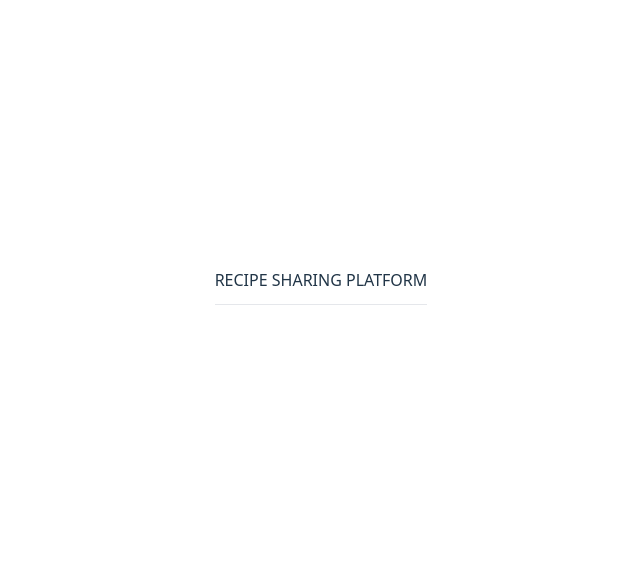
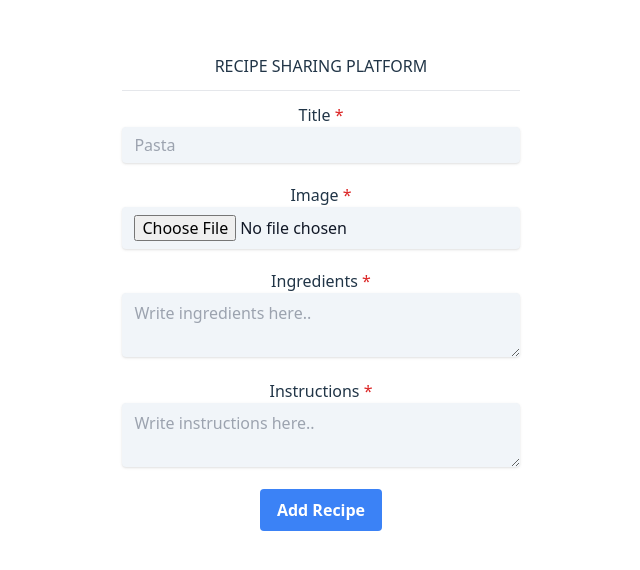
Before and after one commit to SNgubelanga/alx-fe-reactjs, a React (Vite) app in the folder recipe-sharing-platform/: page /new-recipe in a window 1280 px wide. Shown: the part 108-678 px from the top of the page, without its empty margins (319-959 px from the left). Built offline with nearby package versions, Linux system fonts and the light colour scheme.

Commit message:
Added user interactivity to my recipe sharing platform

```diff
--- a/recipe-sharing-platform/src/App.jsx
+++ b/recipe-sharing-platform/src/App.jsx
@@ -5,6 +5,7 @@ import './App.css'
 import { HomePage } from './components/HomePage';
 import { RecipeDetail } from './components/RecipeDetail';
 import {BrowserRouter as Router, Route, Routes, Link} from "react-router-dom";
+import { AddRecipeForm } from './components/AddRecipeForm';
 
 function App() {
   const [count, setCount] = useState(0)
@@ -14,12 +15,13 @@ function App() {
     <h2 className='mb-3 uppercase'>Recipe Sharing Platform</h2>
     <hr className='mb-3'/>
     <div>
-      {/* <Link to={"/"}>Home</Link> */}
-      {/* <Link to={"/recipe"}>Home</Link> */}
+      {/* <Link to={"/"}>Home</Link>
+      <Link to={"/new-recipe"}>New Recipe</Link> */}
     </div>
     <Router>
       <Routes>
         <Route path="/" element={<HomePage />} />
+        <Route path="/new-recipe" element={<AddRecipeForm />} />
         <Route path="/recipe/:id" element={<RecipeDetail />} />
       </Routes>
     </Router>
--- /dev/null
+++ b/recipe-sharing-platform/src/components/AddRecipeForm.jsx
@@ -0,0 +1,111 @@
+import { useState } from "react";
+
+export const AddRecipeForm = () => {
+  const [title, setTitle] = useState("");
+  const [instructions, setInstructions] = useState("");
+  const [ingredients, setIngredients] = useState("");
+
+  // Errors
+  const [ingredientsError, setingredientsError] = useState("");
+  const [titleError, setTitleError] = useState("");
+  const [instructionError, setinstructionError] = useState("");
+
+  // Submit Form
+  const validateFields = (e) => {
+    e.preventDefault();
+
+    if (ingredients.trim() === "") {
+      setingredientsError("Ingredients field is required.");
+    }
+    if (instructions.trim() === "") {
+      setinstructionError("Instruction field is required.");
+    }
+    if (title.trim() === "") {
+      setTitleError("Title field is required.");}
+
+    if(title.trim() && ingredients.trim() && instructions.trim()){
+      alert("Validated.")
+    }
+  };
+
+  return (
+    <>
+      <div className="w-full">
+        <form onSubmit={validateFields}>
+          <div className="mb-5">
+            <label htmlFor="title">
+              Title <span className="text-red-600">*</span>
+            </label>
+            <input
+              type="text"
+              value={title}
+              onChange={(e) => setTitle(e.target.value)}
+              name="title"
+              onFocus={(e) => setTitleError("")}
+              id="title"
+              className="shadow appearance-none bg-slate-100 rounded w-full py-2 px-3 text-gray-900 leading-tight focus:outline focus:shadow-outline"
+              placeholder="Pasta"
+            />
+            <small className="text-red-600">
+              <i>{titleError}</i>
+            </small>
+          </div>
+          <div className="mb-5">
+            <label htmlFor="image">
+              Image <span className="text-red-600">*</span>
+            </label>
+            <input
+              type="file"
+              name="image"
+              id="image"
+              className="shadow appearance-none bg-slate-100 rounded w-full py-2 px-3 text-gray-900 leading-tight focus:outline focus:shadow-outline"
+              placeholder="Pasta"
+            />
+          </div>
+          <div className="mb-4">
+            <label htmlFor="ingredients">
+              Ingredients <span className="text-red-600">*</span>
+            </label>
+            <textarea
+              name="ingredients"
+              onChange={(e) => setIngredients(e.target.value)}
+              value={ingredients}
+              id="ingredients"
+              onFocus={(e) => setingredientsError("")}
+              placeholder="Write ingredients here.."
+              className="shadow appearance-none bg-slate-100 rounded w-full py-2 px-3 text-gray-900"
+            ></textarea>
+            <small className="text-red-600">
+              <i>{ingredientsError}</i>
+            </small>
+          </div>
+          <div className="mb-4">
+            <label htmlFor="instructions">
+              Instructions <span className="text-red-600">*</span>
+            </label>
+            <textarea
+              name="instructions"
+              id="instructions"
+              value={instructions}
+              onFocus={(e) => setinstructionError("")}
+              onChange={(e) => setInstructions(e.target.value)}
+              placeholder="Write instructions here.."
+              className="shadow appearance-none bg-slate-100 rounded w-full py-2 px-3 text-gray-900"
+            ></textarea>
+            <small className="text-red-600">
+              <i>{instructionError}</i>
+            </small>
+          </div>
+          <div>
+            <button
+              className="bg-blue-500 hover:bg-blue-700 text-white font-bold py-2 px-4 rounded focus:outline-none focus:shadow-outline"
+              type="submit"
+            >
+              Add Recipe
+            </button>
+          </div>
+        </form>
+      </div>
+    </>
+  );
+};
```
